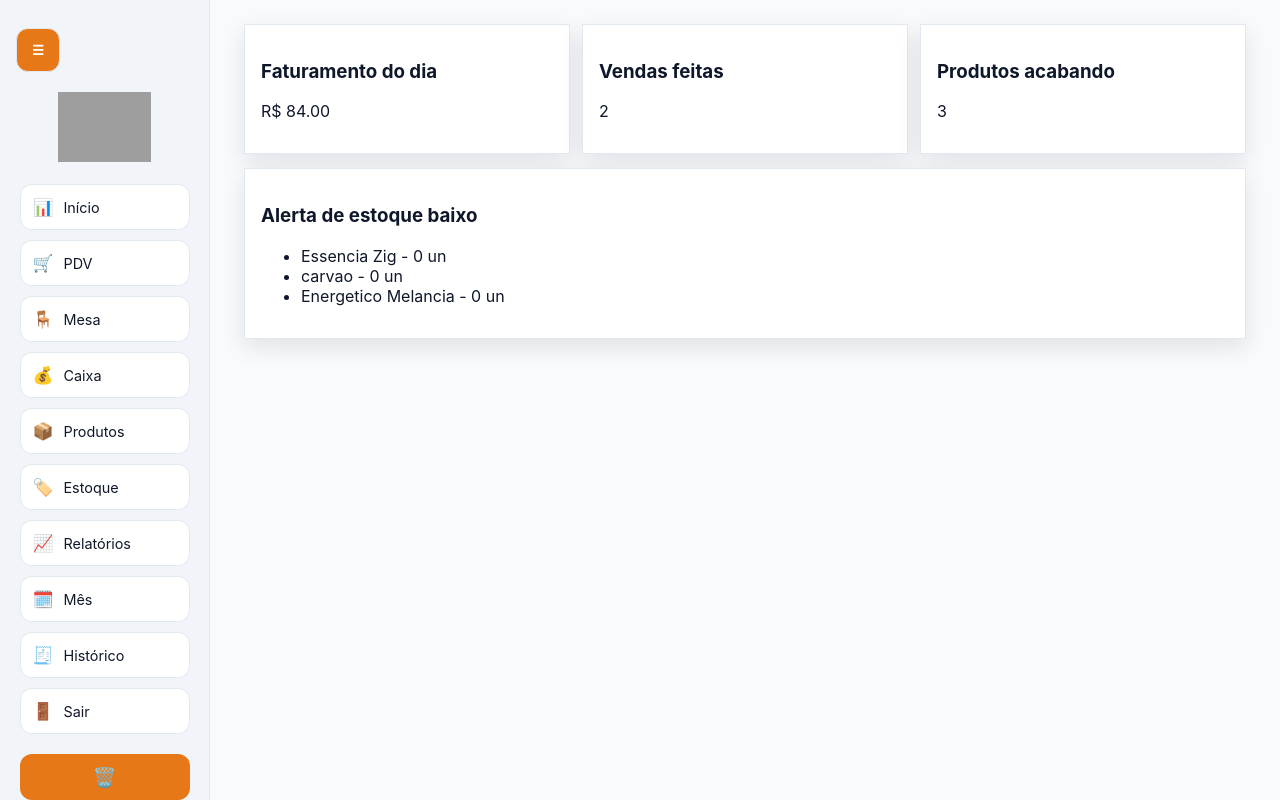
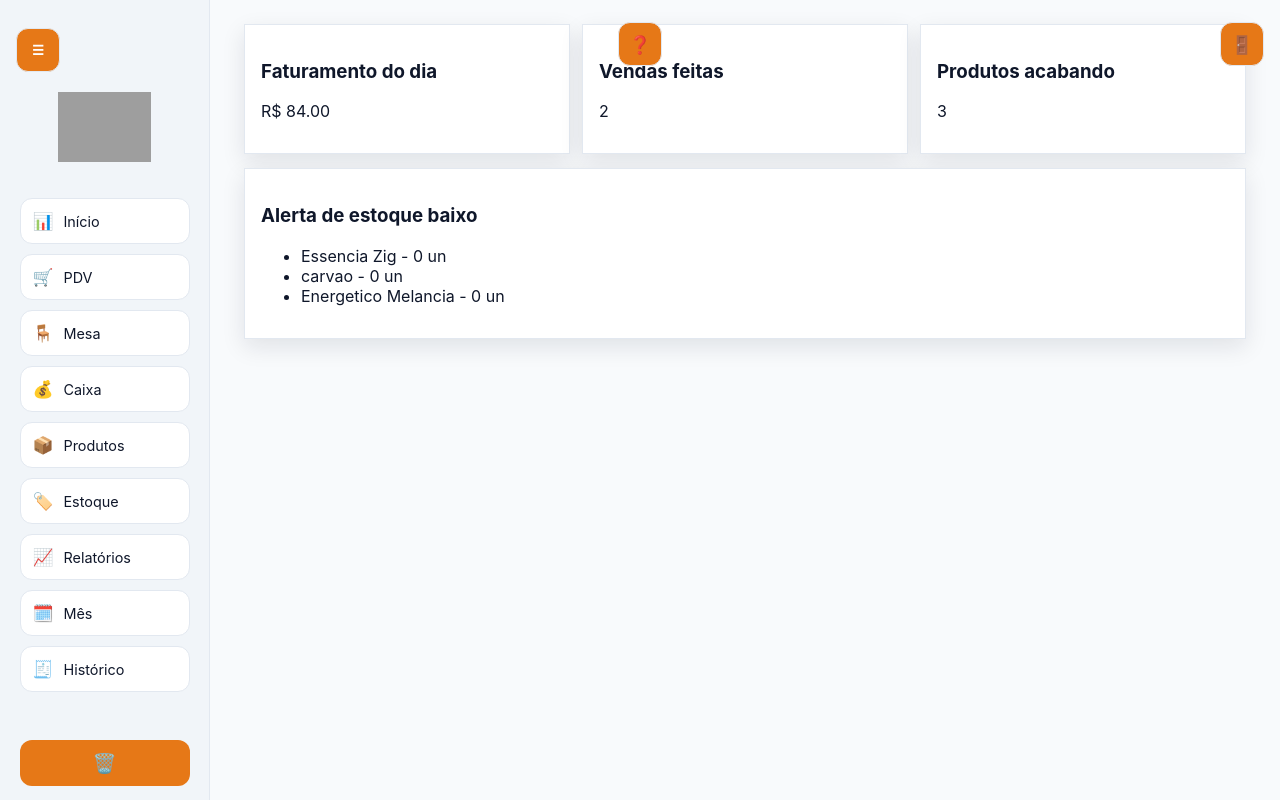
Before and after one commit to NextStagee/Sistemadevendas, a Flask app: page / in a window 1280 px wide. Run offline with Flask 3, Linux system fonts and the light colour scheme; a user stored in the database is signed in; data comes from the database, SQL or seed files in the repository; grey boxes are pictures that could not be loaded.

Commit message:
Reorganiza atalhos superiores e cria guia de uso

```diff
--- a/app.py
+++ b/app.py
@@ -237,6 +237,12 @@ def logout():
     return redirect(url_for("login"))
 
 
+@app.route("/guide")
+def guide():
+    redirect_resp = require_login()
+    if redirect_resp:
+        return redirect_resp
+    return render_template("guide.html")
 
 
 @app.post("/admin/reset-data")
--- a/static/style.css
+++ b/static/style.css
@@ -43,6 +43,46 @@ body.light-theme {
   background: var(--primary);
   color: #fff;
   cursor: pointer;
+}
+
+
+.top-shortcuts {
+  position: fixed;
+  top: 22px;
+  left: 0;
+  right: 0;
+  height: 44px;
+  z-index: 30;
+  pointer-events: none;
+}
+
+.top-shortcuts .shortcut-btn {
+  pointer-events: auto;
+  width: 44px;
+  height: 44px;
+  border-radius: 12px;
+  border: 1px solid var(--border);
+  background: var(--primary);
+  color: #fff;
+  text-decoration: none;
+  display: inline-flex;
+  align-items: center;
+  justify-content: center;
+  font-size: 1.1rem;
+  position: absolute;
+}
+
+.top-shortcuts .shortcut-guide {
+  left: 50%;
+  transform: translateX(-50%);
+}
+
+.top-shortcuts .shortcut-logout {
+  right: 16px;
+}
+
+body.menu-collapsed .menu-dependent {
+  display: none;
 }
 
 .side-menu {
@@ -233,6 +273,7 @@ a { color: var(--link); }
   .menu-nav a { width: 46px; justify-content: center; }
   .menu-nav a small { display: none; }
   .menu-actions button { width: 46px; }
+  .top-shortcuts { top: 16px; }
 }
 
 .stock-zero td { opacity: 0.75; }
--- a/templates/base.html
+++ b/templates/base.html
@@ -10,6 +10,10 @@
 <body class="light-theme">
   {% if session.get('user_id') %}
   <button id="menu-toggle" class="menu-toggle" type="button" aria-label="Abrir ou fechar menu">☰</button>
+  <div class="top-shortcuts menu-dependent" id="top-shortcuts">
+    <a class="shortcut-btn shortcut-guide" href="{{ url_for('guide') }}" title="Guia de uso">❓</a>
+    <a class="shortcut-btn shortcut-logout" href="{{ url_for('logout') }}" title="Sair">🚪</a>
+  </div>
   <aside id="side-menu" class="side-menu">
     <div class="menu-header">
       <img src="{{ url_for('static', filename=logo_path) }}" alt="Logo da loja" class="store-logo" onerror="this.style.display='none';this.nextElementSibling.style.display='block';">
@@ -26,7 +30,6 @@
       <a href="{{ url_for('reports') }}" title="Relatórios"><span>📈</span><small>Relatórios</small></a>
       <a href="{{ url_for('monthly_management') }}" title="Gerenciar mês"><span>🗓️</span><small>Mês</small></a>
       <a href="{{ url_for('sales_history') }}" title="Histórico"><span>🧾</span><small>Histórico</small></a>
-      <a href="{{ url_for('logout') }}" title="Sair"><span>🚪</span><small>Sair</small></a>
     </nav>
 
     <div class="menu-actions">
```
Also changed, not shown: templates/guide.html (added, +24 -0 lines).
